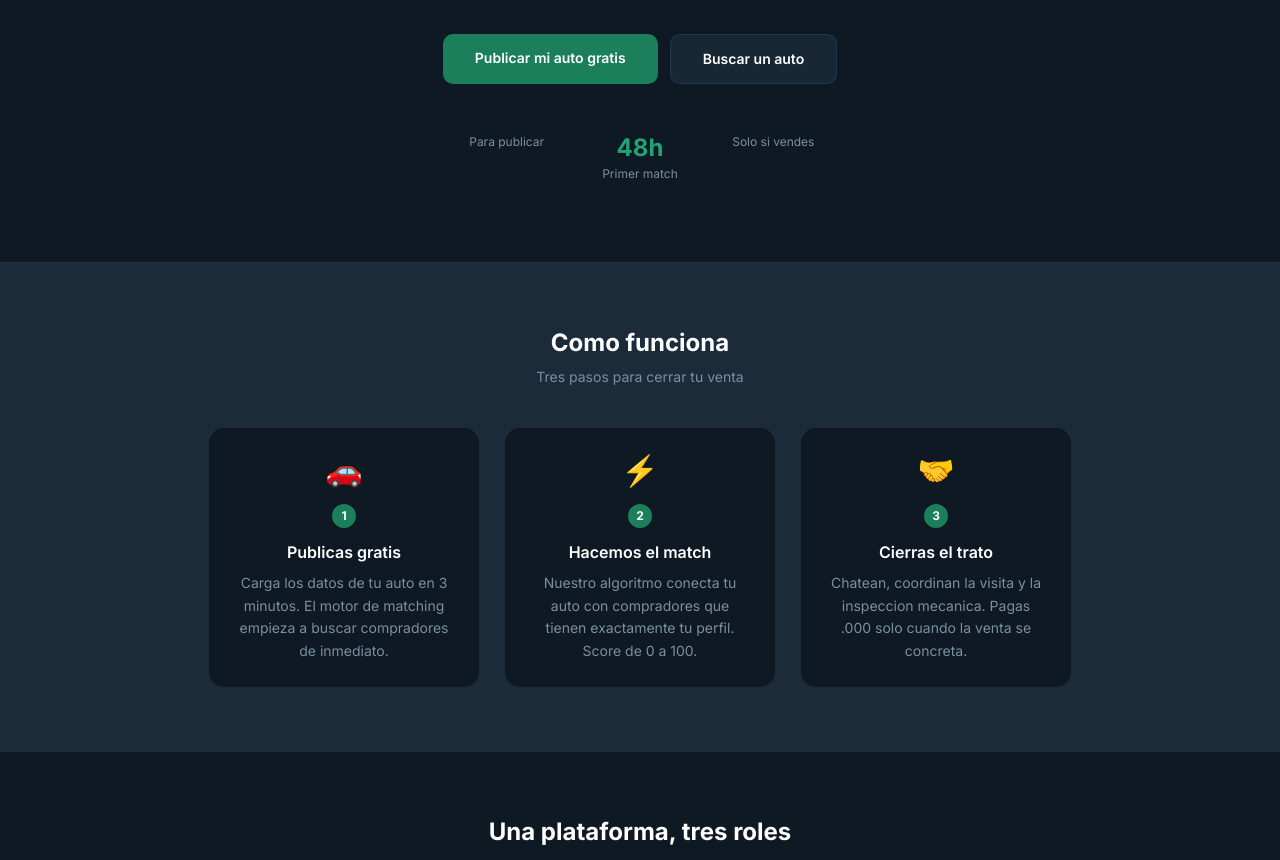
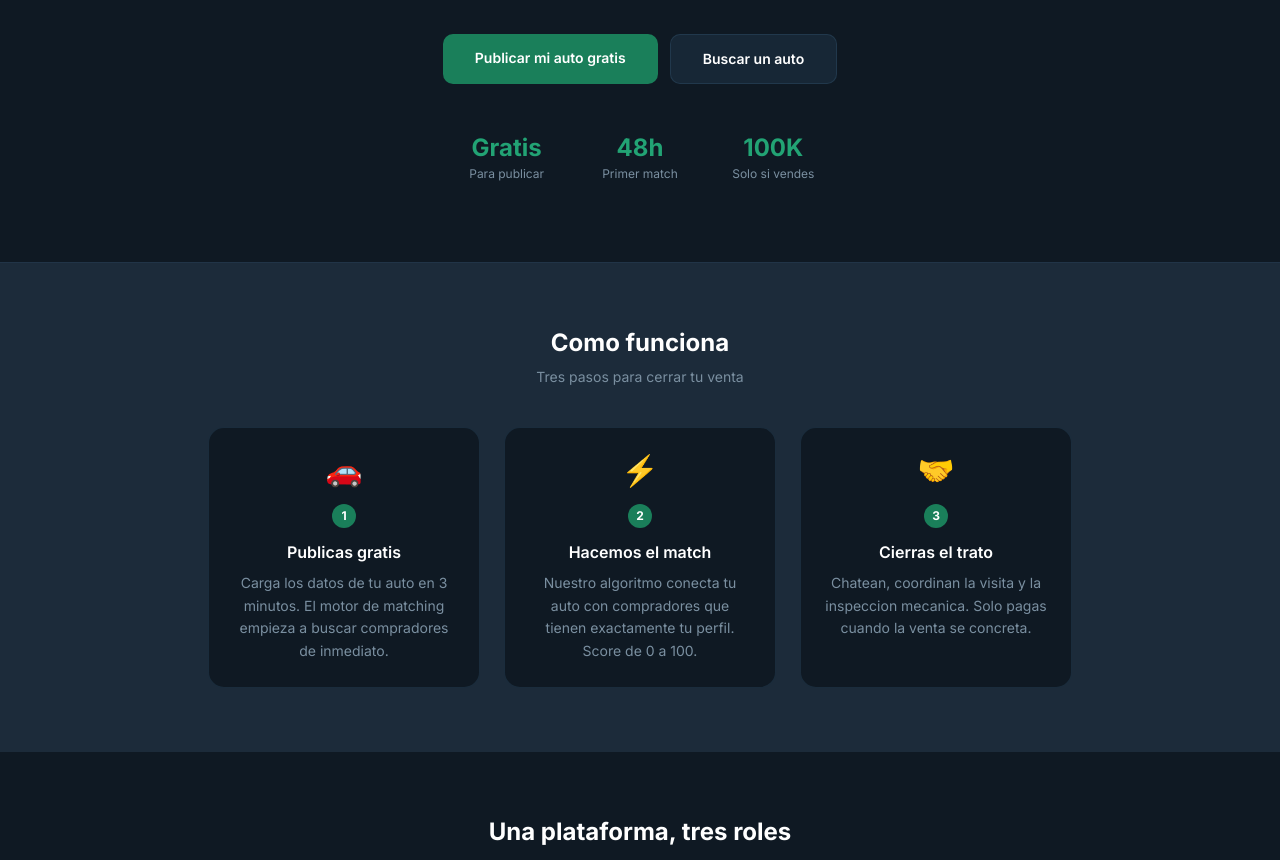
Before and after one commit to danielcadizb-stack/tratonline-cl, a Next.js app: page / in a window 1280 px wide. Shown: the part 380-1240 px from the top of the page. Built offline with nearby package versions, Linux system fonts and the light colour scheme.

Commit message:
feat: landing page final con stats y footer completo

```diff
--- a/app/page.tsx
+++ b/app/page.tsx
@@ -1,5 +1,5 @@
-import Link from 'next/link'
-import Image from 'next/image'
+import Link from "next/link"
+import Image from "next/image"
 
 export default function LandingPage() {
   return (
@@ -28,9 +28,18 @@ export default function LandingPage() {
           <Link href="/registro" className="bg-trato-steel/30 text-white px-8 py-3.5 rounded-[10px] font-semibold text-sm border border-trato-steel/50 hover:bg-trato-steel/50 transition-colors">Buscar un auto</Link>
         </div>
         <div className="grid grid-cols-3 gap-4 max-w-sm mx-auto">
-          <div className="text-center"><p className="text-trato-green-l text-2xl font-bold"></p><p className="text-trato-gray3 text-xs mt-0.5">Para publicar</p></div>
-          <div className="text-center"><p className="text-trato-green-l text-2xl font-bold">48h</p><p className="text-trato-gray3 text-xs mt-0.5">Primer match</p></div>
-          <div className="text-center"><p className="text-trato-green-l text-2xl font-bold"></p><p className="text-trato-gray3 text-xs mt-0.5">Solo si vendes</p></div>
+          <div className="text-center">
+            <p className="text-trato-green-l text-2xl font-bold">Gratis</p>
+            <p className="text-trato-gray3 text-xs mt-0.5">Para publicar</p>
+          </div>
+          <div className="text-center">
+            <p className="text-trato-green-l text-2xl font-bold">48h</p>
+            <p className="text-trato-gray3 text-xs mt-0.5">Primer match</p>
+          </div>
+          <div className="text-center">
+            <p className="text-trato-green-l text-2xl font-bold">100K</p>
+            <p className="text-trato-gray3 text-xs mt-0.5">Solo si vendes</p>
+          </div>
         </div>
       </section>
       <section className="bg-trato-mid border-t border-trato-steel/30 py-16">
@@ -54,7 +63,7 @@ export default function LandingPage() {
               <div className="text-3xl mb-4">🤝</div>
               <div className="w-6 h-6 rounded-full bg-trato-green text-white text-xs font-bold flex items-center justify-center mx-auto mb-3">3</div>
               <h3 className="text-white font-semibold mb-2">Cierras el trato</h3>
-              <p className="text-trato-gray3 text-sm leading-relaxed">Chatean, coordinan la visita y la inspeccion mecanica. Pagas .000 solo cuando la venta se concreta.</p>
+              <p className="text-trato-gray3 text-sm leading-relaxed">Chatean, coordinan la visita y la inspeccion mecanica. Solo pagas cuando la venta se concreta.</p>
             </div>
           </div>
         </div>
```
